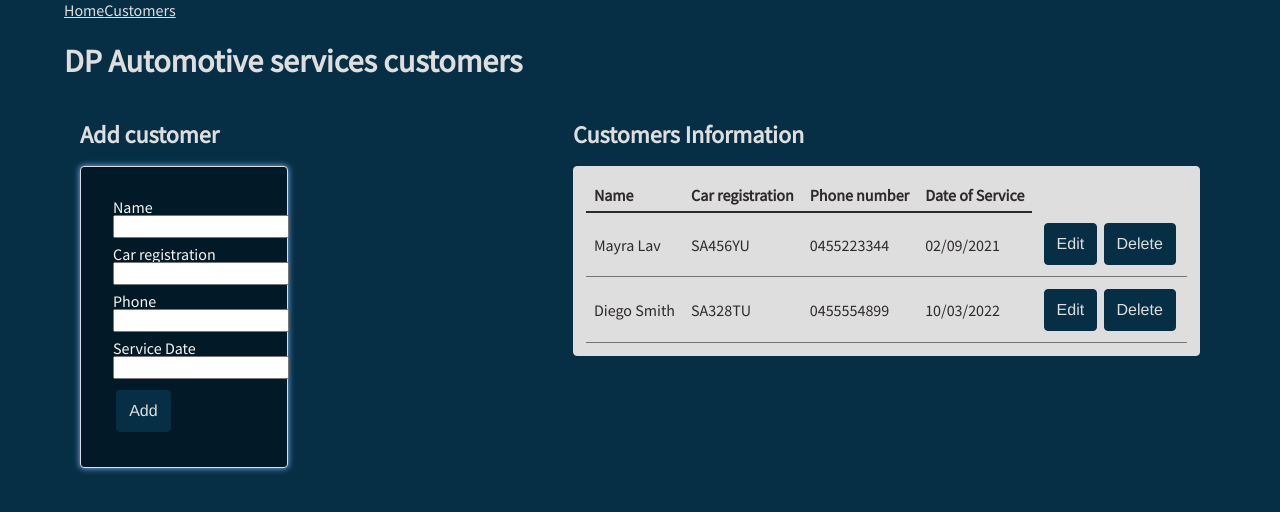
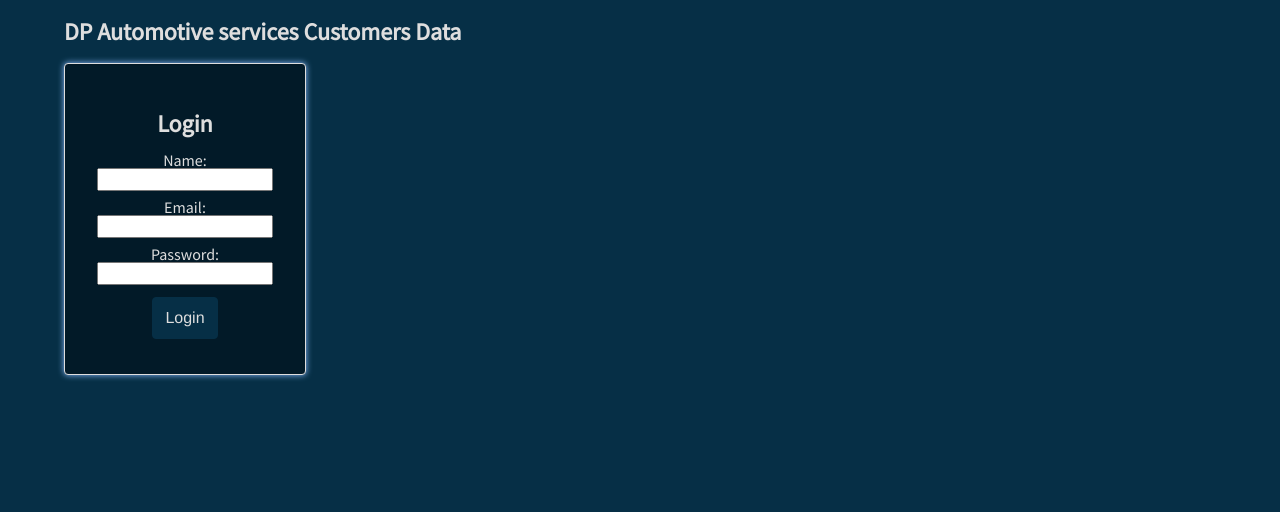
Before and after one commit to AngelaMar10/DP_customersData, a React (Create React App) app: page /Customers in a window 1280 px wide. Shown: the top 512 px of the page. Built offline with nearby package versions, Linux system fonts and the light colour scheme.

Commit message:
Only admin user can access the data

```diff
--- a/src/App.js
+++ b/src/App.js
@@ -1,20 +1,21 @@
 import React from 'react'
 import Home from './components/Home'
-import Customers from './components/Customers'
-import { Routes, Route, Link } from 'react-router-dom'
+// import Customers from './components/Customers'
+// import { Routes, Route, Link } from 'react-router-dom'
 
 function App() {
 
   return (
     <div className="App">
+      <Home />
       <nav>
-        <Link to="/">Home</Link>
-        <Link to="/Customers">Customers</Link>
+        {/* <Link to="/">Home</Link> */}
+        {/* <Link to="/Customers">Customers</Link> */}
       </nav>
-      <Routes>
+      {/* <Routes>
         <Route path='/' element={<Home name='DP Automotive Service' />} />
         <Route path='/Customers'  element={<Customers />}/>
-      </Routes>
+      </Routes> */}
     </div>
   )
 }
--- a/src/components/Customers.js
+++ b/src/components/Customers.js
@@ -3,6 +3,8 @@ import CustomerTable from './CustomerTable';
 import AddCustomer from './AddCustomer';
 import './Customers.css';
 import EditCustomer from './EditCustomers';
+
+// import Home from './Home'
 
 const Customers = () => {
 
@@ -64,7 +66,6 @@ const Customers = () => {
 
   return (
     <div>
-        <h1>DP Automotive services customers</h1>
       <div className="flex-row">
         <div className="left-box">
           {updating ? (
@@ -94,6 +95,7 @@ const Customers = () => {
             deleteCustomer={deleteCustomer}/>
         </div>
       </div>
+
     </div>
   )
 }
--- a/src/components/Home.js
+++ b/src/components/Home.js
@@ -1,4 +1,7 @@
 import {useState} from 'react'
+import { Routes, Route} from 'react-router-dom'
+import Customers from './Customers'
+
 // using a hook useState allow us to change from a class to a function
 import LoginForm from "./LoginForm";
 function Home() {
@@ -30,19 +33,25 @@ function Home() {
   }
 
   return (
+
     // If the admin isn't login render (?)the welcome sign
       <div className="Home">
+
         <h2>DP Automotive services Customers Data</h2>
         {(user.email !== "") ? (
           <div>
             <h2>
             Welcome {user.name}
             </h2>
+            <Routes>
+            <Route path='/Customers'  element={<Customers />}/>
+            </Routes>
             <button onClick={Logout}>Logout</button>
           </div>
         ) : (
           <LoginForm Login={Login} error={error} />
       )}
+
     </div>
   )
 
--- a/src/components/LoginForm.js
+++ b/src/components/LoginForm.js
@@ -28,7 +28,6 @@ function LoginForm({Login, error}) {
         <input type="password" name="password" id="password" onChange={event => setDetails({...details, password: event.target.value})} value={details.password}/>
       </div>
       <button>Login</button>
-      {/* <input type="Submit" value="Login"/> */}
     </div>
   </form>
   )
```
Lines whose indentation alone changed are shown as unchanged.
